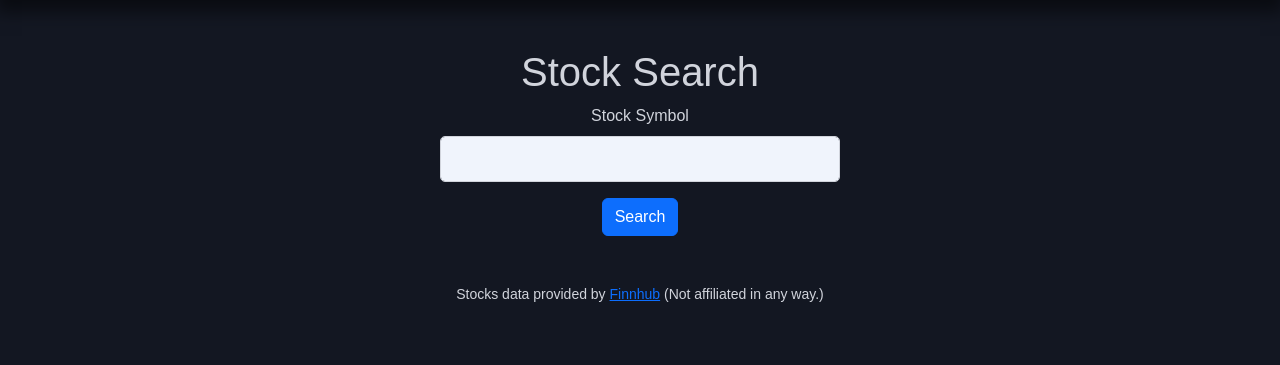
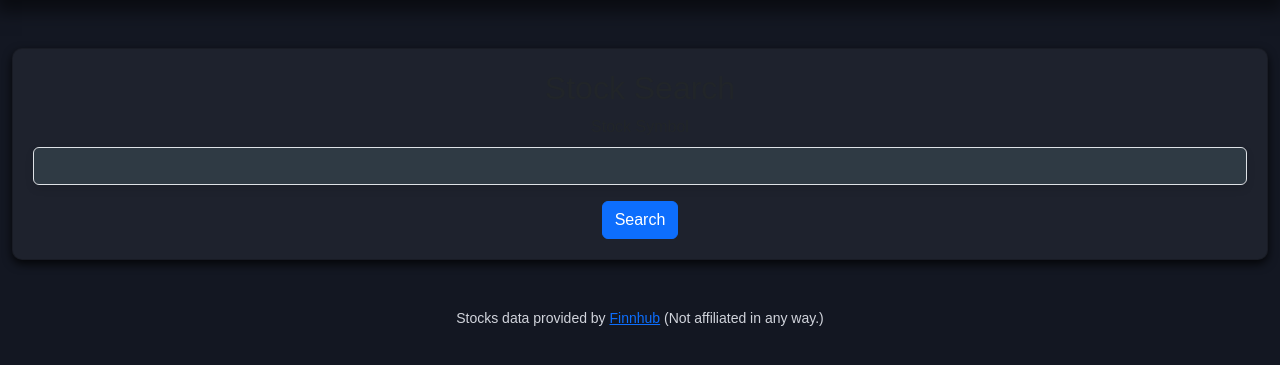
Before and after one commit to Simply-Ryan/LSA_Finance, a Flask app: page /quote in a window 1280 px wide. Shown: the part 74-439 px from the top of the page. Run offline with Flask 3, Linux system fonts and the light colour scheme.

Commit message:
More UI changes, still to be continued.

```diff
--- a/static/styles.css
+++ b/static/styles.css
@@ -90,27 +90,33 @@
 }
 
 /* SEARCH BAR / INPUT SECTION */
-input[type="text"] {
-    width: 100%;
-    max-width: 400px;
-    padding: 10px;
-    border: 1px solid #d1d4dc;
-    border-radius: 5px;
-    background-color: #f0f4fc;
-    color: #333;
-    outline: none;
-    transition: border-color 0.3s ease, box-shadow 0.3s ease;
+input {
+    background-color: #2f3a44 !important; /* Slightly lighter than the background for contrast */
+    color: #d1d4dc !important; /* Light text color for contrast */
+    box-shadow: 0 4px 8px rgba(0, 0, 0, 0.1); /* Soft shadow */
 }
 
-input[type="text"]:hover {
-    border-color: #007bff;
+input::placeholder {
+    color: #d1d4dc !important; /* Light text color for contrast */
 }
 
-input[type="text"]:focus {
-    border-color: #0056b3;
-    box-shadow: 0 0 5px rgba(0, 91, 187, 0.5);
-    background-color: #ffffff;
+/* DROPDOWN / SELECT SECTION */
+select {
+    background-color: #2f3a44 !important; /* Slightly lighter than the background for contrast */
+    color: #d1d4dc !important; /* Light text color for contrast */
+    box-shadow: 0 4px 8px rgba(0, 0, 0, 0.1); /* Soft shadow */
 }
+
+/* CHECKBOX INPUT SECTION */
+input[type="checkbox"] + label {
+   position: relative;
+   padding-left: 35px; /* Space for custom checkbox */
+   font-size: 16px;
+   color: #fff; /* Text color for label */
+   cursor: pointer;
+}
+
+/* Custom checkbox before the label */
 
 /* body {
     background-image: url('../static/stocks_background.jpg');
--- a/templates/buy.html
+++ b/templates/buy.html
@@ -6,6 +6,7 @@
 
 {% block main %}
 
+    <div class="card">
         <h1>Buy Stocks</h1>
 
         <h3>Current balance: {{ userBalance | usd }}</h3>
@@ -21,6 +22,7 @@
             </div>
             <button class="btn btn-primary" id="buyStockBtn">Buy</button>
         </form>
+    </div>
 
     <script>
     let debounceTimeout;
--- a/templates/edit.html
+++ b/templates/edit.html
@@ -5,7 +5,7 @@
 {% endblock %}
 
 {% block main %}
-
+    <div class="card">
         <h1>Edit Balance</h1>
 
         <form action="/edit" method="post">
@@ -19,5 +19,5 @@
             </div>
             <button type="submit" class="btn btn-primary">Set Balance</button>
         </form>
-
+    </div>
 {% endblock %}
--- a/templates/friends.html
+++ b/templates/friends.html
@@ -5,9 +5,9 @@
 {% endblock %}
 
 {% block main %}
-    <h1>Friends</h1>
+    <div class="card">
+        <h1>Friends</h1>
 
-    <div class="container mt-4">
         <div class="row mb-4">
             <div class="col-md-12">
                 <form class="d-flex" action="/profile" method="GET">
--- a/templates/quote.html
+++ b/templates/quote.html
@@ -6,7 +6,8 @@
 
 {% block main %}
 
-    <h1>Stock Search</h1>
+    <div class="card">
+        <h2>Stock Search</h2>
 
         <form action="/quoted" method="get">
             <div class="mb-3">
@@ -15,5 +16,5 @@
             </div>
             <button type="submit" class="btn btn-primary">Search</button>
         </form>
-
+    </div>
 {% endblock %}
--- a/templates/sell.html
+++ b/templates/sell.html
@@ -5,8 +5,9 @@
 {% endblock %}
 
 {% block main %}
-    <div class="container mt-4">
-        <h2>Sell Stocks</h2>
+    <div class="card">
+        <h1>Sell Stocks</h1>
+
         <form action="/sell" method="POST">
             <div class="mb-3">
                 <label for="symbol" class="form-label">Stock Symbol</label>
--- a/templates/settings.html
+++ b/templates/settings.html
@@ -21,9 +21,7 @@
     <br>
 
     <h3 class="left_align">Preferences</h3>
-    <div class="left_align">
-        <button class="btn btn-dark" id="theme-toggle" onclick="toggleTheme()">Toggle theme</button>
-    </div>
+
 
     <br>
 
```
Also changed, not shown: database.db, 2 other files. Lines whose indentation alone changed are shown as unchanged.
